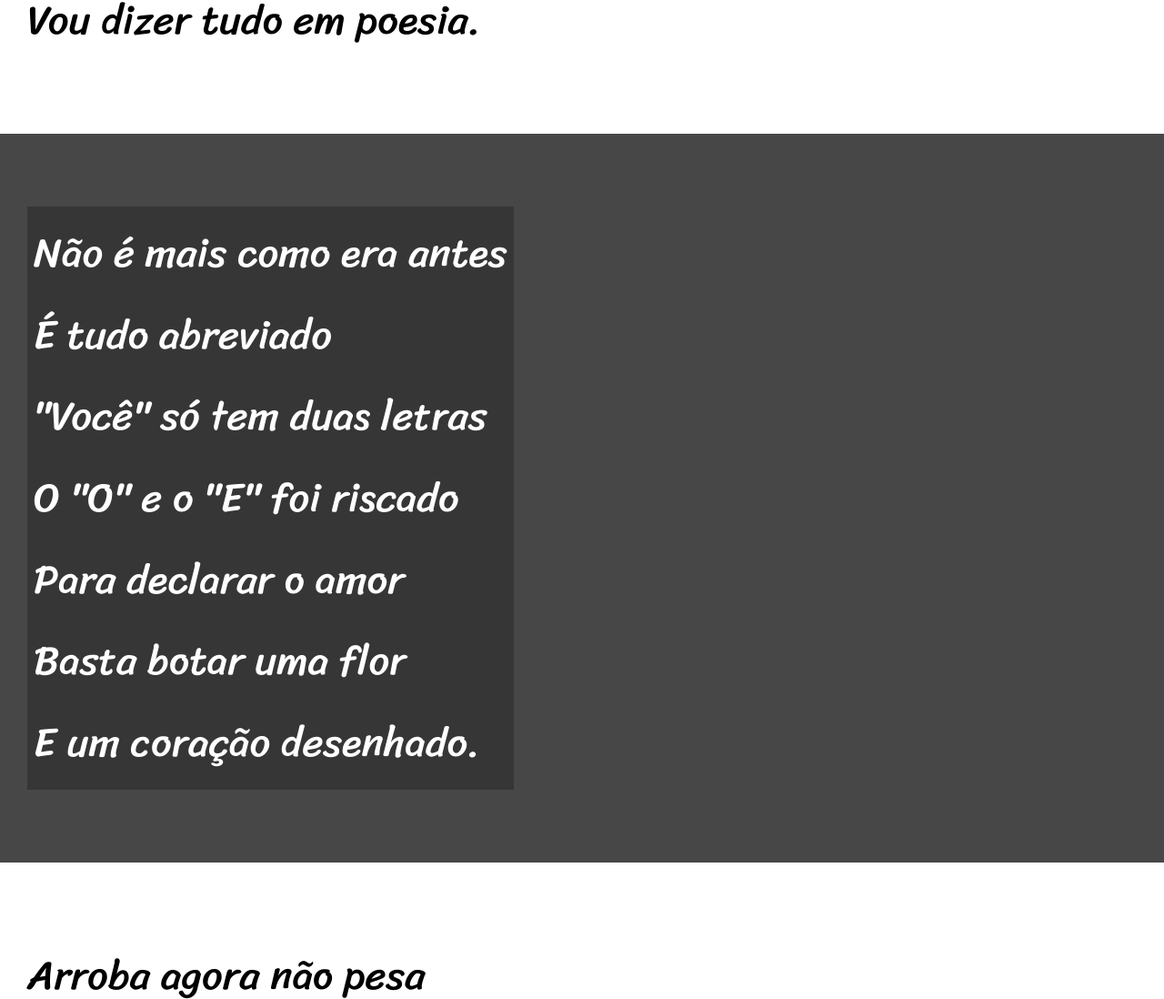
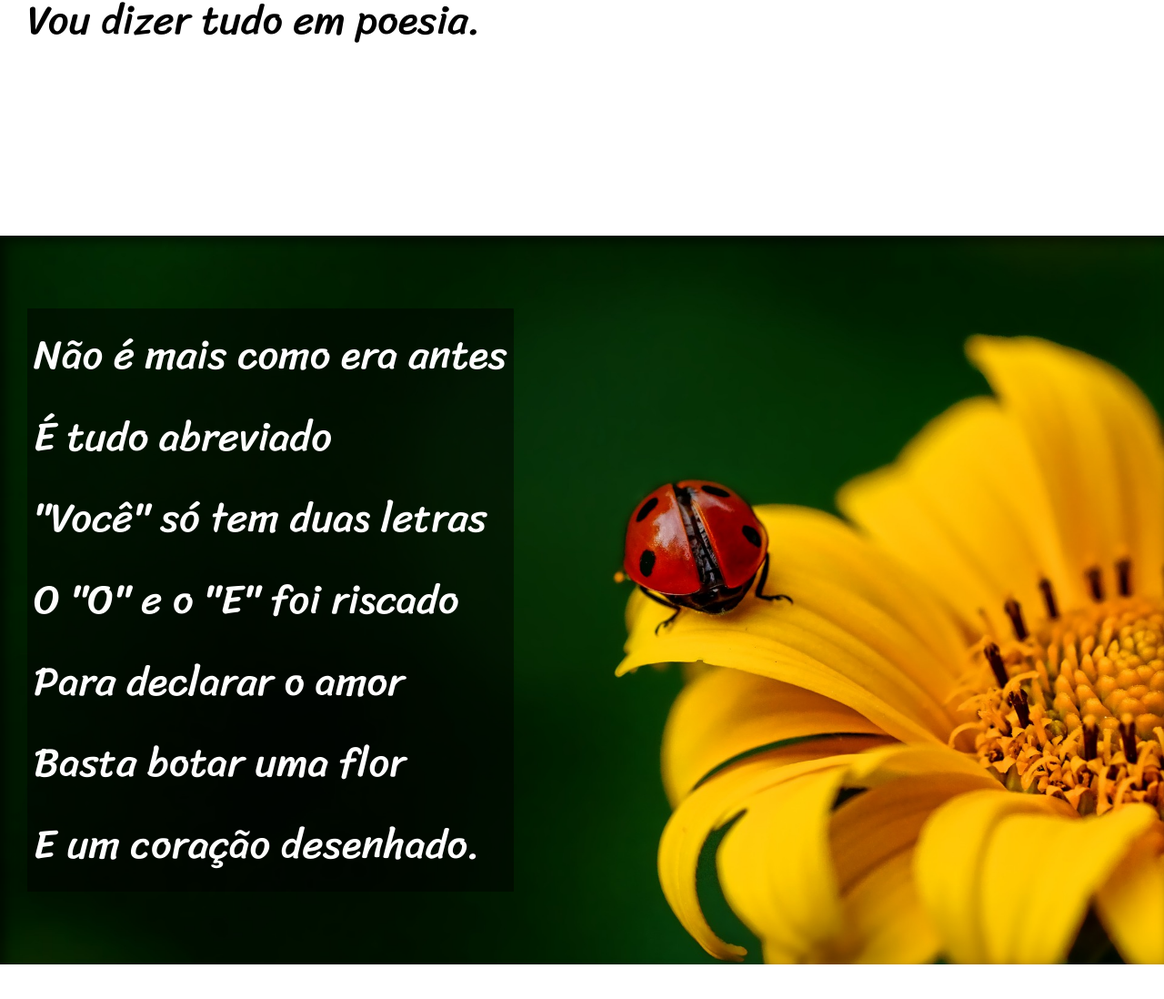
Before and after one commit to ericantonioaraujo/html_css, a plain HTML site: page desafios/d012/index.html in a window 1280 px wide. Shown: the part 872-1970 px from the top of the page at 91% size. Drawn offline with Linux system fonts and the light colour scheme.

Commit message:
finalizando projeto

```diff
--- a/desafios/d012/estilo/style.css
+++ b/desafios/d012/estilo/style.css
@@ -59,6 +59,12 @@ section {
     font-family: var(--fonte3);
     font-size: 3.5vw;
 }
+
+section>p {
+    padding-bottom: 2.5em;
+
+}
+
 section.normal {
     background-color: white;
     color: black;
@@ -67,12 +73,25 @@ section.normal {
 section.imagem {
     background-color: rgb(72, 71, 71);
     color: white;
+    box-shadow: inset 6px 6px 13px 0px rgba(0, 0, 0, 0.604);
+    background-attachment: fixed;
+    background-size: cover;
 }
 
 section.imagem > p {
     display: inline-block;
     padding: 7px;
-    background-color: rgba(0, 0, 0, 0.245);
+    background-color: rgba(0, 0, 0, 0.478);
+}
+
+section#img01 {
+   background-image: url('../imagens/background001.jpg');
+   background-position: right center;
+
+}
+
+section#img02 {
+    background-image: url('../imagens/background002.jpg');
 }
 
 footer {
--- a/desafios/d012/index.html
+++ b/desafios/d012/index.html
@@ -28,7 +28,7 @@
         </p>
     </section>
 
-    <section class="imagem">
+    <section class="imagem" id="img01">
         <p>
             Não é mais como era antes <br>
             É tudo abreviado <br>
@@ -61,7 +61,7 @@
         </p>
     </section>
 
-    <section class="imagem">
+    <section class="imagem" id="img02">
         <p>
             Tenho saudade das cartas <br>
             Escritas com a própria mão <br>
```
